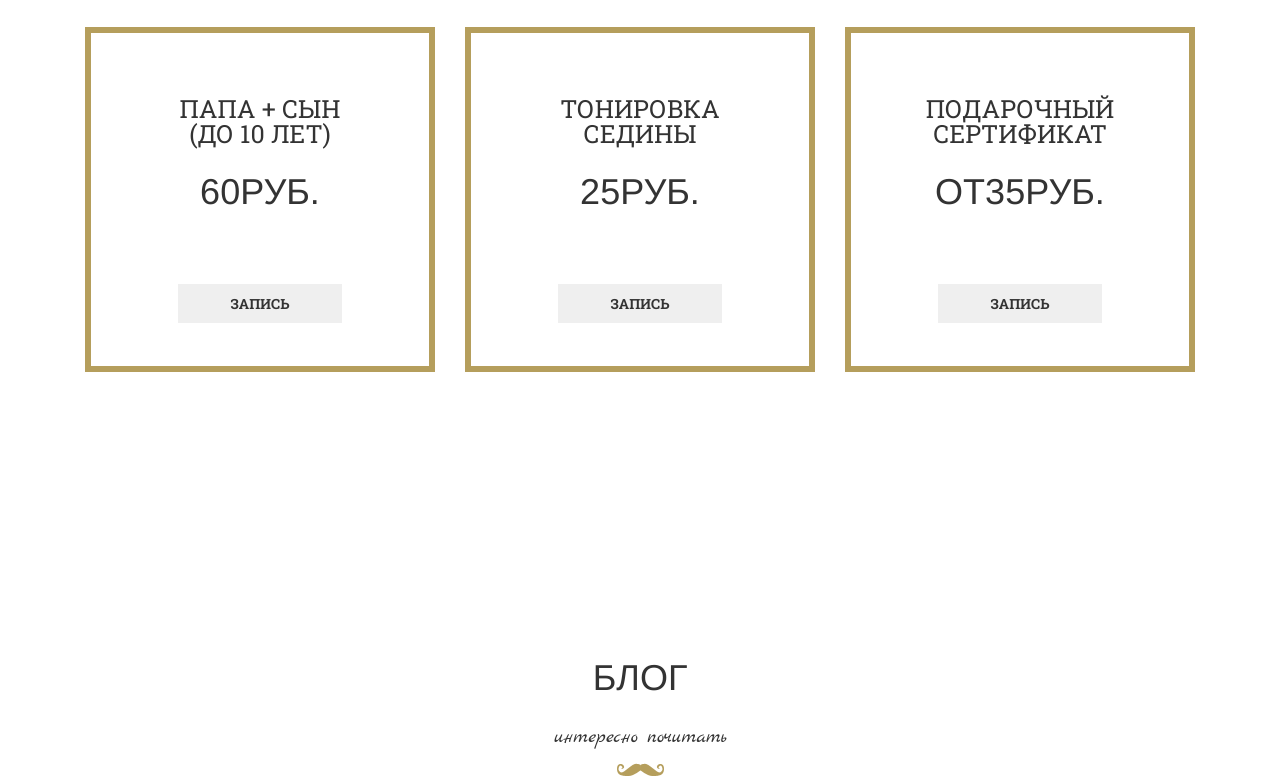
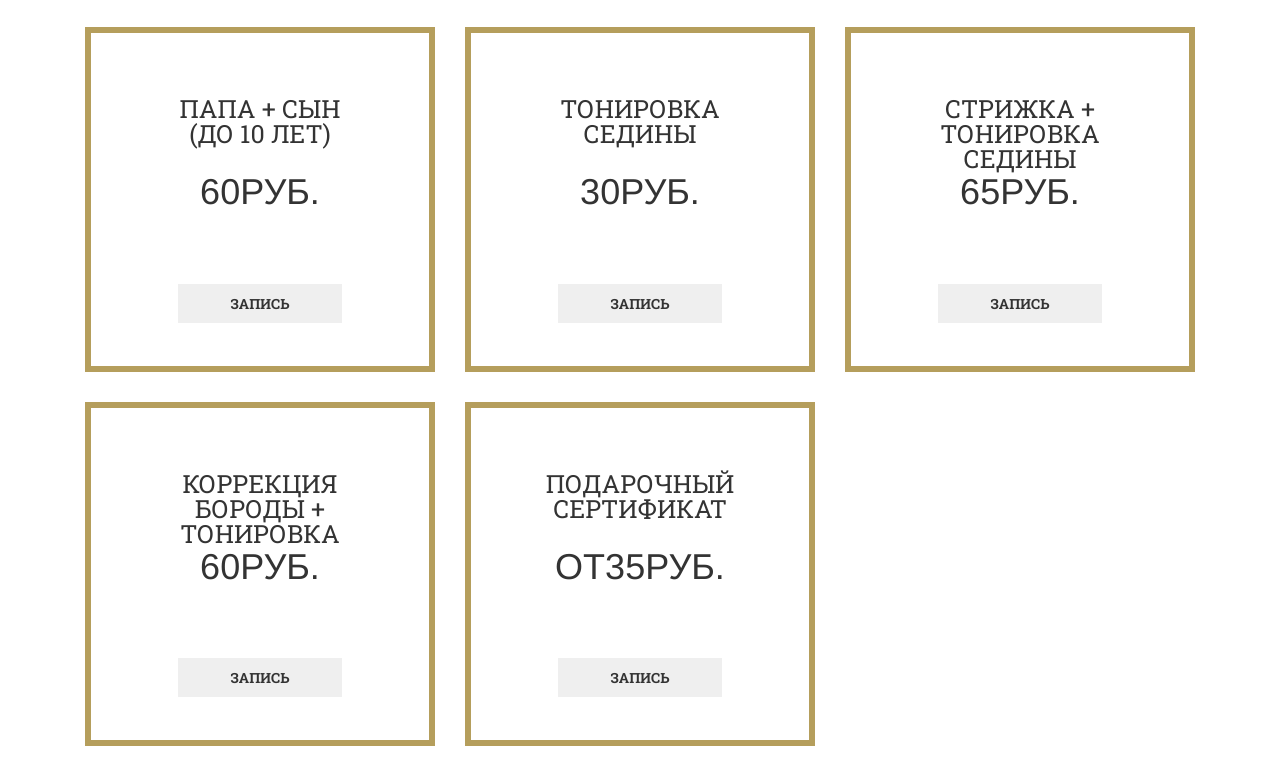
Before and after one commit to dimasbort/dimasbort.github.io, a website with bundled scripts: page index.html in a window 1280 px wide. Shown: the part 4470-5249 px from the top of the page. Built offline with nearby package versions, Linux system fonts and the light colour scheme; a small style sheet from the web is missing; a web font is replaced by a local one.

Commit message:
Price update

```diff
--- a/index.html
+++ b/index.html
@@ -718,7 +718,7 @@
                   <div class="price-block">
                     <div class="inner-price">
                       <h3>Тонировка седины</h3>
-                      <h2 class="h1">25<span>руб.</span></h2>
+                      <h2 class="h1">30<span>руб.</span></h2>
 
                       <button class="main-btn ms-button" type="submit">
                         Запись
@@ -726,7 +726,36 @@
                     </div>
                   </div>
                 </div>
+                <div
+                  class="col-xs-12 col-sm-4 col-md-4 col-lg-4"
+                  style="margin-bottom: 30px"
+                >
+                  <div class="price-block">
+                    <div class="inner-price">
+                      <h3>Стрижка + Тонировка седины</h3>
+                      <h2 class="h1">65<span>руб.</span></h2>
 
+                      <button class="main-btn ms-button" type="submit">
+                        Запись
+                      </button>
+                    </div>
+                  </div>
+                </div>
+                <div
+                  class="col-xs-12 col-sm-4 col-md-4 col-lg-4"
+                  style="margin-bottom: 30px"
+                >
+                  <div class="price-block">
+                    <div class="inner-price">
+                      <h3>Коррекция бороды + Тонировка</h3>
+                      <h2 class="h1">60<span>руб.</span></h2>
+
+                      <button class="main-btn ms-button" type="submit">
+                        Запись
+                      </button>
+                    </div>
+                  </div>
+                </div>
                 <div class="col-xs-12 col-sm-4 col-md-4 col-lg-4">
                   <div class="price-block">
                     <div class="inner-price">
```
